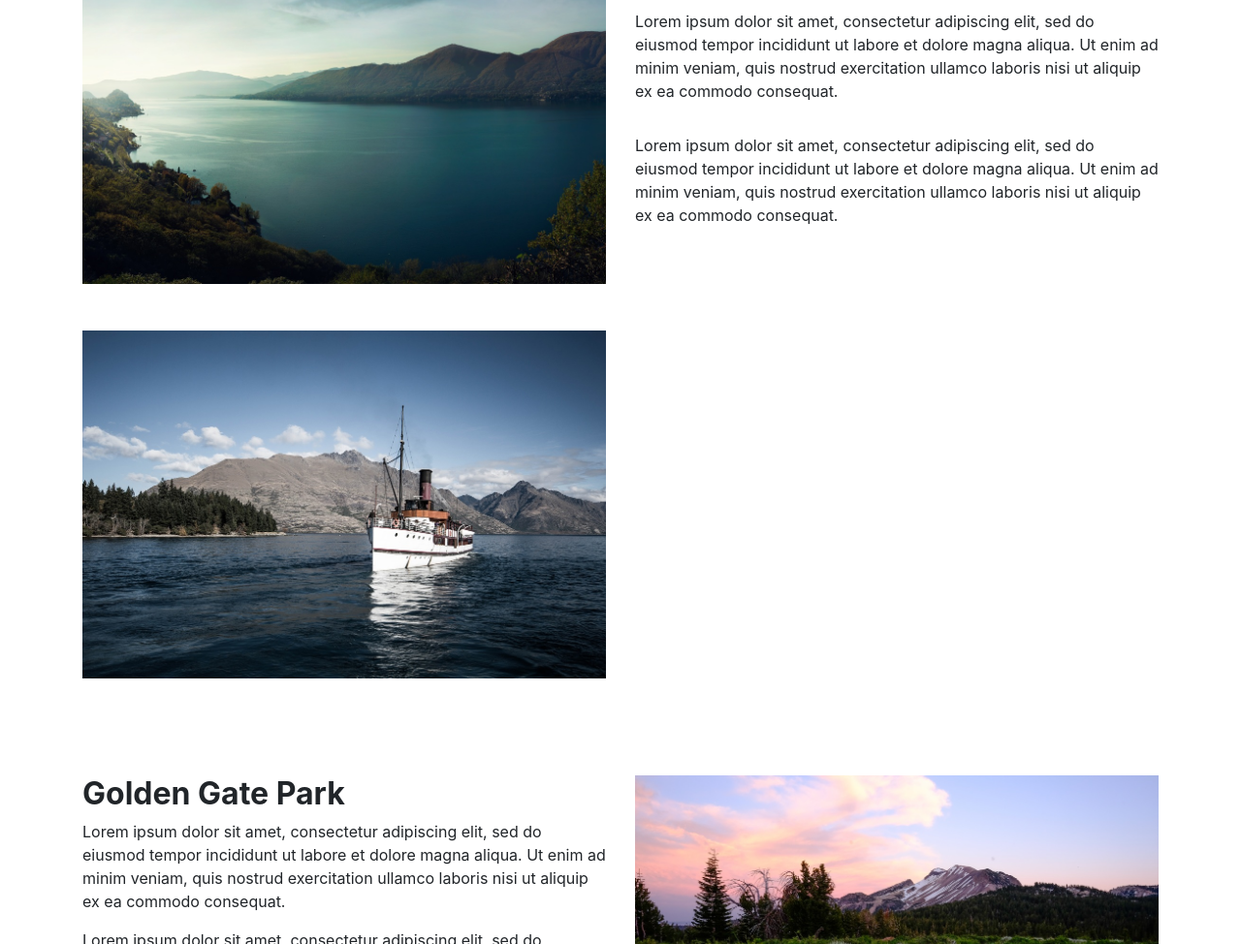
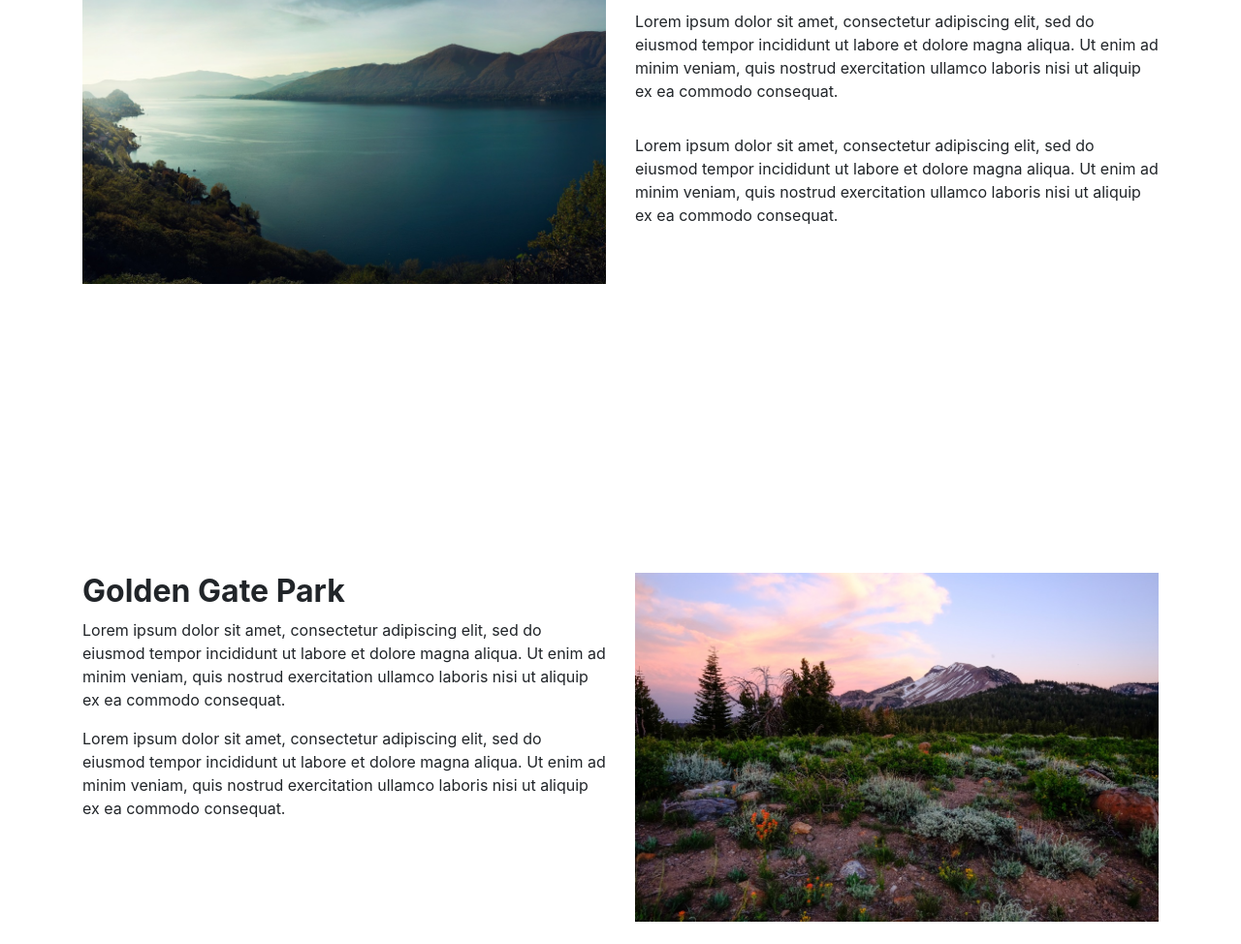
Before and after one commit to DevShaded/devshadedaa.github.io, a plain HTML site: page my-adventures.html in a window 1280 px wide. Shown: the part 126-1100 px from the top of the page at 97% size. Drawn offline with nearby package versions, Linux system fonts and the light colour scheme.

Commit message:
Removed a picture

```diff
--- a/my-adventures.html
+++ b/my-adventures.html
@@ -38,7 +38,6 @@
     <div class="row">
       <div class="col-md-6">
         <img class="img-fluid pb-5" src="./assets/img/water.jpg" alt="Water" style="width:auto;max-width:100%">
-        <img class="img-fluid" src="./assets/img/boat.jpg" alt="Boat" style="width:auto;max-width:100%">
       </div>
       <div class="col-md-6">
         <div class="kodiak-title">
@@ -50,6 +49,11 @@
         </div>
       </div>
     </div>
+  </div>
+
+  <!-- Spacer -->
+  <div class="spacer5">
+    <div class="wsite-spacer5" style="height:150px;"></div>
   </div>
 
   <!-- Golden Gate Park -->
```
